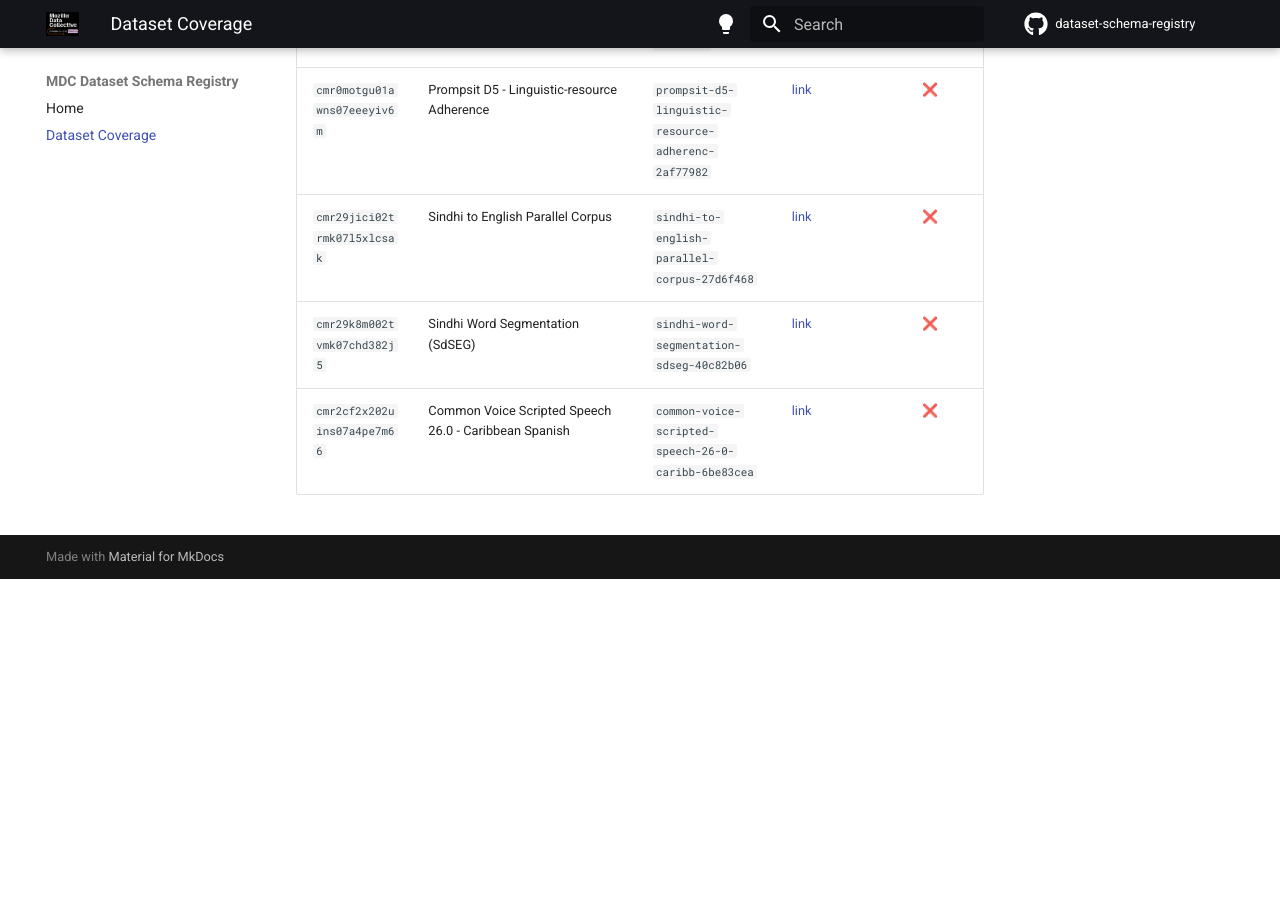
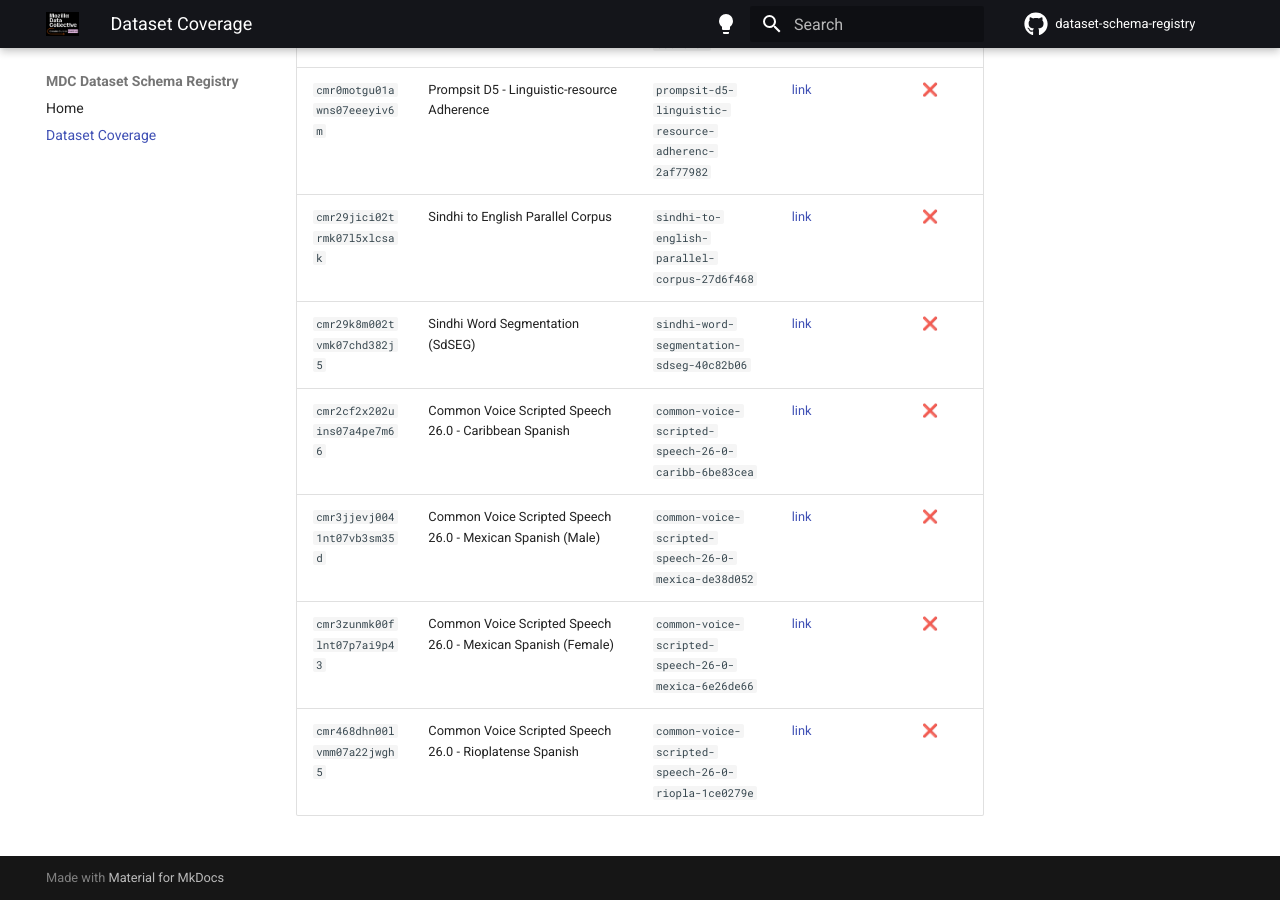
Before and after one commit to Mozilla-Data-Collective/dataset-schema-registry, an MkDocs documentation site: the page built from docs/dataset-coverage.md, in a window 1280 px wide and 900 px high, scrolled down 91008 px. Built offline with MkDocs 1.6.1 and Material for MkDocs 9.7.7, drawn with Linux system fonts in a browser that asks for light colours; comment, search, counter and statistics services are not loaded; before the commit the page ends 91587 px from its top, so only the background shows below that; part of the change alters nothing that is shown; some of the changed text lies outside the part shown.

Commit message:
chore: update dataset coverage [skip ci]

```diff
--- a/docs/dataset-coverage.md
+++ b/docs/dataset-coverage.md
@@ -8,10 +8,10 @@ schema in this registry and which ones are still missing.
     `registry/<dataset_id>/schema.yaml` file.  See the
     [Home](index.md) for details.
 
-**Last updated:** 2026-07-02
-**Total datasets in sitemap:** 890
+**Last updated:** 2026-07-03
+**Total datasets in sitemap:** 893
 **Schemas registered:** 409 ✅
-**Schemas missing:** 481 ❌
+**Schemas missing:** 484 ❌
 
 | ID | Name | Slug | Dataset page | Schema registered |
 |----|------|------|-------------|:-----------------:|
@@ -905,3 +905,6 @@ schema in this registry and which ones are still missing.
 | `cmr29jici02trmk07l5xlcsak` | Sindhi to English Parallel Corpus | `sindhi-to-english-parallel-corpus-27d6f468` | [link](https://mozilladatacollective.com/datasets/cmr29jici02trmk07l5xlcsak) | ❌ |
 | `cmr29k8m002tvmk07chd382j5` | Sindhi Word Segmentation (SdSEG) | `sindhi-word-segmentation-sdseg-40c82b06` | [link](https://mozilladatacollective.com/datasets/cmr29k8m002tvmk07chd382j5) | ❌ |
 | `cmr2cf2x202uins07a4pe7m66` | Common Voice Scripted Speech 26.0 - Caribbean Spanish | `common-voice-scripted-speech-26-0-caribb-6be83cea` | [link](https://mozilladatacollective.com/datasets/cmr2cf2x202uins07a4pe7m66) | ❌ |
+| `cmr3jjevj0041nt07vb3sm35d` | Common Voice Scripted Speech 26.0 - Mexican Spanish (Male) | `common-voice-scripted-speech-26-0-mexica-de38d052` | [link](https://mozilladatacollective.com/datasets/cmr3jjevj0041nt07vb3sm35d) | ❌ |
+| `cmr3zunmk00flnt07p7ai9p43` | Common Voice Scripted Speech 26.0 - Mexican Spanish (Female) | `common-voice-scripted-speech-26-0-mexica-6e26de66` | [link](https://mozilladatacollective.com/datasets/cmr3zunmk00flnt07p7ai9p43) | ❌ |
+| `cmr468dhn00lvmm07a22jwgh5` | Common Voice Scripted Speech 26.0 - Rioplatense Spanish | `common-voice-scripted-speech-26-0-riopla-1ce0279e` | [link](https://mozilladatacollective.com/datasets/cmr468dhn00lvmm07a22jwgh5) | ❌ |
```
